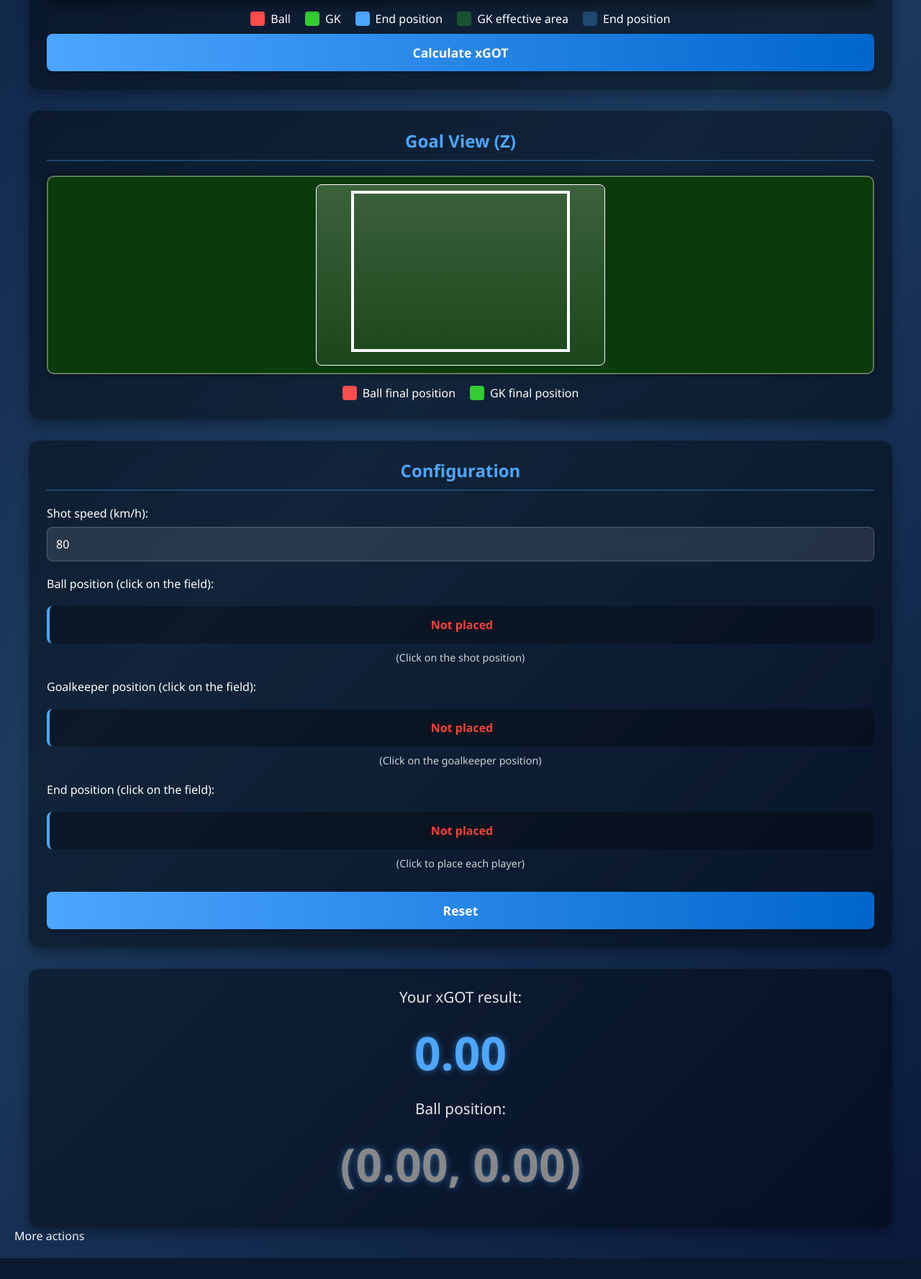
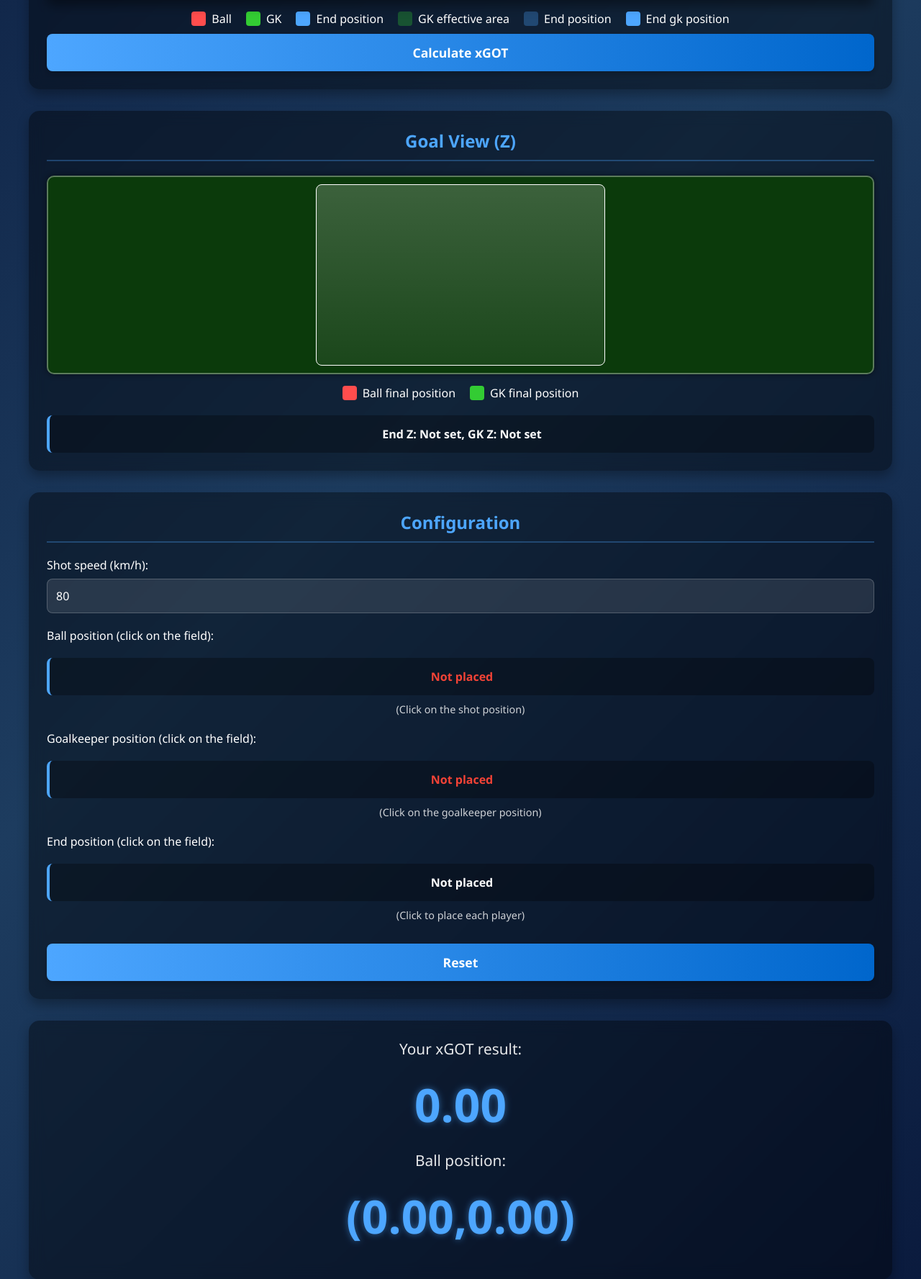
Before and after one commit to miguelnc200/xGOT-web, a Flask app: page / in a window 1280 px wide. Shown: the part 767-2544 px from the top of the page at 72% size. Before the commit the page ends 2515 px from the top, so only its background shows below. Run offline with Flask 3, Linux system fonts and the light colour scheme.

Commit message:
Update index.html

```diff
--- a/templates/index.html
+++ b/templates/index.html
@@ -292,6 +292,10 @@
                         <div class="color-box" style="background-color: rgba(77, 166, 255, 0.3);"></div>
                         <span>End position</span>
                     </div>
+                    <div class = "legend-item">
+                       <div class="color-box" style="background-color: #4da6ff;"></div>
+                        <span>End gk position</span>
+                    </div>
                 </div>
                 <button id="calculateBtn">Calculate xGOT</button>
             </div>
@@ -311,6 +315,7 @@
                         <span>GK final position</span>
                     </div>
                 </div>
+                <div class="status" id="zStatus">End Z: Not set, GK Z: Not set</div>
             </div>
 
             <div class="panel">
@@ -378,6 +383,7 @@
 
         let ballPosition = null;
         let goalkeeperPosition = null;
+        let goalkeeperendposition = null;
         let endPosition = null;
         let state = 'ball'; // ball -> goalkeeper -> players
         let shotZ = null;
@@ -416,6 +422,10 @@
                     break;
                 case 'goalkeeper':
                     goalkeeperPosition = { x: fieldY, y: fieldX };
+                    state = 'endgk';
+                    break;
+                case 'endgk':
+                    goalkeeperendposition = { x: fieldY, y: fieldX };
                     state = 'end';
                     break;
                 case 'end':
@@ -434,6 +444,9 @@
 
             gkStatus.textContent = goalkeeperPosition ? "Placed" : "Not placed";
             gkStatus.style.color = goalkeeperPosition ? "#4CAF50" : "#F44336";
+
+            gkendStatus.textContent = goalkeeperendposition ? "Placed" : "Not placed";
+            gkendStatus.style.color = goalkeeperendposition ? "#4CAF50" : "#F44336";
 
             playersStatus.textContent = endPosition ? "Placed" : "Not placed";
             playersStatus.style.color = endPosition ? "#4CAF50" : "#F44336";
@@ -463,10 +476,11 @@
                 const gk_z = gkZ !== null ? gkZ : 1.0;
                 const data = {
                     pos_balon: [ (canvasHeight/scaleY) - ballPosition.x, (canvasWidth/scaleX) - ballPosition.y,0.0],
-                    portero: [ (canvasHeight/scaleY) - goalkeeperPosition.x, (canvasWidth/scaleX) - goalkeeperPosition.y,gk_z],
+                    portero: [ (canvasHeight/scaleY) - goalkeeperPosition.x, (canvasWidth/scaleX) - goalkeeperPosition.y,0.0],
+                    porterofin: [(canvasHeight/scaleY) - goalkeeperendposition.x, (canvasWidth/scaleX) - goalkeeperendposition.y,gk_z],
                     end_pos: [ (canvasHeight/scaleY) - endPosition.x, (canvasWidth/scaleX) - endPosition.y, shotZ !== null ? shotZ : 1.22 ]
                 };
-
+                console.log("Datos enviados:", data);
                 // Send request to backend
                 const response = await fetch('/calculate_xsit', {
                     method: 'POST',
@@ -512,7 +526,12 @@
         function resetApp() {
             ballPosition = null;
             goalkeeperPosition = null;
+            goalkeeperendposition = null;
             endPosition = [];
+            shotZ = null;
+            shotZ_x = null;
+            gkZ = null;
+            gkZ_x = null;
             state = 'ball';
             xsitValue.textContent = "0.00";
             xsitValue.style.color = "#4da6ff";
```
